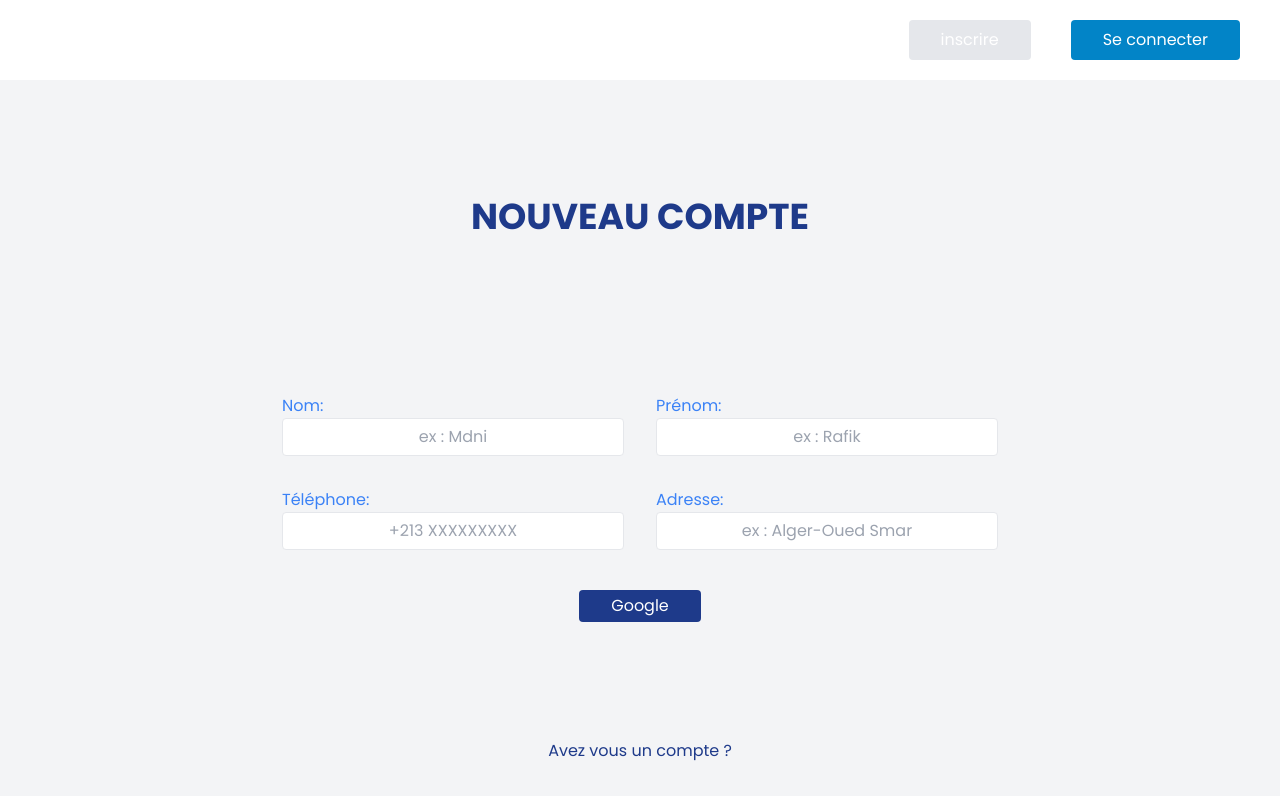
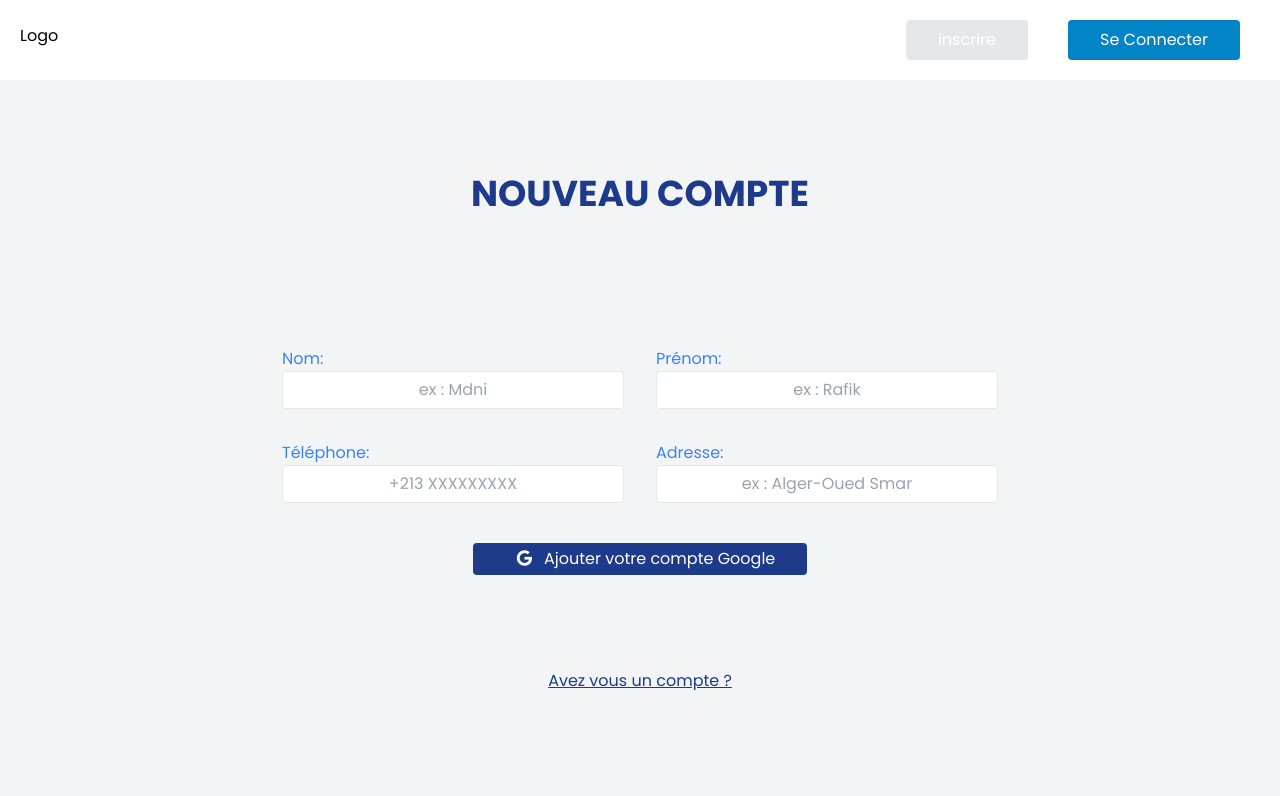
Before and after one commit to abd-ellatif/IGL-TP, a React (Create React App) app: page /SignUp in a window 1280 px wide. Shown: the top 796 px of the page. Built offline with nearby package versions, Linux system fonts and the light colour scheme.

Commit message:
Login+Signup+Hero done

```diff
--- a/package.json
+++ b/package.json
@@ -3,9 +3,14 @@
   "version": "0.1.0",
   "private": true,
   "dependencies": {
+    "@fortawesome/fontawesome-svg-core": "^6.2.1",
+    "@fortawesome/free-regular-svg-icons": "^6.2.1",
+    "@fortawesome/free-solid-svg-icons": "^6.2.1",
+    "@fortawesome/react-fontawesome": "^0.2.0",
     "@testing-library/jest-dom": "^5.16.5",
     "@testing-library/react": "^13.4.0",
     "@testing-library/user-event": "^13.5.0",
+    "babel-plugin-macros": "^3.1.0",
     "react": "^18.2.0",
     "react-dom": "^18.2.0",
     "react-scripts": "^5.0.1",
--- a/public/index.html
+++ b/public/index.html
@@ -23,6 +23,7 @@
     <style>
       @import url('https://fonts.googleapis.com/css2?family=Poppins:wght@400;500;700&display=swap');
     </style>
+    <script src="https://kit.fontawesome.com/842a65c9f3.js" crossorigin="anonymous"></script>
     <!--
       Notice the use of %PUBLIC_URL% in the tags above.
       It will be replaced with the URL of the `public` folder during the build.
--- a/src/Components/HeroSection.js
+++ b/src/Components/HeroSection.js
@@ -1,29 +1,28 @@
 import React, { Component } from 'react';
 import Button from './Button';
 import './Herosection.css';
+import { Link } from "react-router-dom";
 
-
-
-
-
-class  HeroSection extends Component {
-    state = {  }
+class HeroSection extends Component {
+  state = {};
   render() {
-        return (<div className="w-full h-screen bg-cover bg-center bgImg flex flex-row justify-start">
-            <div className="my-36 w-1/2 p-10">
-                <h1 className="m-5 text-white font-bold text-3xl font-Poppins">Consultez les annonces immobilières les plus récentes ! </h1>
+    return (
+      <div className="w-full h-screen bg-cover bg-center bgImg flex flex-row justify-start">
+        <div className="my-36 w-3/5 p-10">
+          <h1 className="m-5 text-white font-bold text-4xl font-Poppins">
+            Consultez les annonces immobilières les plus récentes !{" "}
+          </h1>
           <h3 className="m-5 text-blue-900">
             Des annonces de Location, vente, bungalow...
           </h3>
           <div className="h-10 flex">
-                <Button bgColor="bg-blue-900" txtColor="text-white">Rejoindre </Button>
+            <Button bgColor="bg-blue-900" txtColor="text-white">
+              <Link to="/SignUp"> Rejoindre </Link>
+            </Button>
           </div>
-
-
         </div>
-
-              </div>)
-        ;
+      </div>
+    );
   }
 }
 
--- /dev/null
+++ b/src/Components/LogInSection.jsx
@@ -0,0 +1,28 @@
+import React, { Component } from 'react';
+import { Link } from 'react-router-dom';
+import Button from './Button';
+
+
+class LogInSection extends Component {
+    state = {  }
+    render() {
+        return (
+        <div className="bg-gray-100 w-full h-screen flex flex-col place-items-center justify-evenly ">
+        <h1 className="text-6xl font-bold text-blue-500">Connexion</h1>
+        <div className="flex flex-col place-items-center h-14">
+        <Button bgColor="bg-blue-900 ">
+        <i class="fa-brands fa-google px-3"></i>
+            Ajouter votre compte Google
+          </Button>
+          <Link to="/SignUp" className="mt-5 text-blue-900 underline">Voulez vous plutot vous inscrire?</Link>
+        </div>
+        <div>
+
+        </div>
+
+        </div>
+        );
+    }
+}
+
+export default LogInSection;
--- a/src/Components/NavBar.jsx
+++ b/src/Components/NavBar.jsx
@@ -6,10 +6,16 @@ class NavBar extends Component {
 
 
     render() {
-        let classList = "w-full h-20 p-5 flex flex-row-reverse sticky top-0"
-         classList += " "+this.props.bgColor+"/80";
+        let classList = "w-full h-20 p-5 flex sticky top-0 justify-between"
+         classList += " "+this.props.bgColor;
         return (<nav className={classList} >
+            <div className="mt-1">
+            {this.props.logo}
+            </div>
+            <div className="flex flex-row-reverse">
             {this.props.children}
+            </div>
+
         </nav>);
     }
 }
--- a/src/Components/SignUpForm.jsx
+++ b/src/Components/SignUpForm.jsx
@@ -3,23 +3,9 @@ import Button from './Button';
 
 
 class SignUpForm extends Component {
-    constructor(props) {
-      super(props);
-      this.state = {Nom: '',Prénom: '',Téléphone: '',Adresse :''};
 
-      this.handleChange = this.handleChange.bind(this);
-      this.handleSubmit = this.handleSubmit.bind(this);
-    }
 
-    handleChange(event) {
-        const changed = event.target.name;
-        this.setState({[changed]: event.target.value});
-    }
 
-    handleSubmit(event) {
-      alert('A name was submitted: ' + this.state.value);
-      event.preventDefault();
-    }
 
     render() {
       let labelClass = "grid grid-cols-1 text-blue-500";
@@ -29,25 +15,26 @@ class SignUpForm extends Component {
             <form className="p-10 grid grid-cols-2 gap-8 "onSubmit={this.handleSubmit}>
           <label className={labelClass}>
             Nom:
-            <input  name="Nom" className={inputClass} placeholder="ex : Mdni" type="text" value={this.state.nom} onChange={this.handleChange} />
+            <input  name="nom" className={inputClass} placeholder="ex : Mdni" type="text" value={this.props.nom} onChange={this.props.handleChange} />
           </label>
           <label className={labelClass}>
             Prénom:
-            <input name ="Prénom" className={inputClass} placeholder="ex : Rafik" type="text" value={this.state.nom} onChange={this.handleChange} />
+            <input name ="prenom" className={inputClass} placeholder="ex : Rafik" type="text" value={this.props.prenom} onChange={this.props.handleChange} />
           </label>
           <label className={labelClass}>
             Téléphone:
-            <input name="Téléphone" className={inputClass} placeholder="+213 XXXXXXXXX" type="text" value={this.state.value} onChange={this.handleChange} />
+            <input name="telephone" className={inputClass} placeholder="+213 XXXXXXXXX" type="text" value={this.props.telephone} onChange={this.props.handleChange} />
           </label>
           <label className={labelClass}>
             Adresse:
-            <input name="Adresse" className={inputClass} placeholder="ex : Alger-Oued Smar" type="text" value={this.state.value} onChange={this.handleChange} />
+            <input name="adresse" className={inputClass} placeholder="ex : Alger-Oued Smar" type="text" value={this.props.adresse} onChange={this.props.handleChange} />
           </label>
 
         </form>
         <div className="flex justify-center">
-        <Button bgColor="bg-blue-900 ">
-            Google
+        <Button handleClick={this.props.handleSubmit} bgColor="bg-blue-900 ">
+        <i class="fa-brands fa-google px-3"></i>
+            Ajouter votre compte Google
           </Button>
 
         </div>
--- a/src/Components/SignUpSection.jsx
+++ b/src/Components/SignUpSection.jsx
@@ -4,13 +4,31 @@ import SignUpForm from './SignUpForm';
 
 
 class SignUpSection extends Component {
-    state = {  }
+    constructor(props) {
+        super(props);
+        this.state = { nom :'',prenom:'',telephone:'',adresse:'' }
+        this.handleChange = this.handleChange.bind(this);
+        this.handleSubmit = this.handleSubmit.bind(this);
+      }
+
+    handleChange(event) {
+        const changed = event.target.name;
+        this.setState({[changed]: event.target.value});
+    }
+
+    handleSubmit(event) {
+      alert('Google account was submitted');
+      event.preventDefault();
+    }
+
     render() {
         return (
         <div className="bg-gray-100 w-full h-screen flex flex-col place-items-center justify-evenly ">
         <h1 className="text-4xl font-bold text-blue-900">NOUVEAU COMPTE</h1>
-        <SignUpForm></SignUpForm>
-        <Link to="/" className="text-blue-900"> Avez vous un compte ? </Link>
+        <SignUpForm nom={this.state.nom} prenom={this.state.prenom} telephone={this.state.telephone} adresse={this.state.adresse} handleChange={this.handleChange} handleSubmit={this.handleSubmit}></SignUpForm>
+        <Link to="/LogIn" className="text-blue-900 underline"> Avez vous un compte ? </Link>
+        <div>
+            </div>
         </div>);
     }
 }
--- a/src/Components/logInNavBar.jsx
+++ b/src/Components/logInNavBar.jsx
@@ -7,14 +7,15 @@ import { Link } from 'react-router-dom'
 class  LogInNavBar extends Component {
     state = {  }
     render() {
+      let logo = <Link to="/"> Logo </Link>
         return (
-         <NavBar bgColor="bg-white">
+         <NavBar bgColor="bg-white/80" logo={logo}>
         <Button
           bgColor="bg-sky-600"
-          txtColor="text-gray-200"
+          txtColor="text-white"
           handleClick={() => {}}
         >
-          Se connecter
+          <Link to="/LogIn"> Se Connecter </Link>
         </Button>
         <Button
           bgColor="bg-gray-200"
--- a/src/Pages/HeroPage.js
+++ b/src/Pages/HeroPage.js
@@ -3,6 +3,7 @@ import HeroSection from "./../Components/HeroSection";
 import LogInNavBar from "../Components/logInNavBar";
 import { BrowserRouter as Router, Route, Routes } from "react-router-dom";
 import SignUpSection from "../Components/SignUpSection";
+import LogInSection from "../Components/LogInSection";
 
 class HeroPage extends Component {
   state = {};
@@ -17,6 +18,10 @@ class HeroPage extends Component {
               path="/SignUp"
               element={<SignUpSection></SignUpSection>}
             ></Route>
+            <Route
+              path="/LogIn"
+              element={<LogInSection></LogInSection>}
+            ></Route>
           </Routes>
         </Router>
       </div>
```
Also changed, not shown: 1 other file (tests, documents, lock files or other folders). Lines whose indentation alone changed are shown as unchanged.
